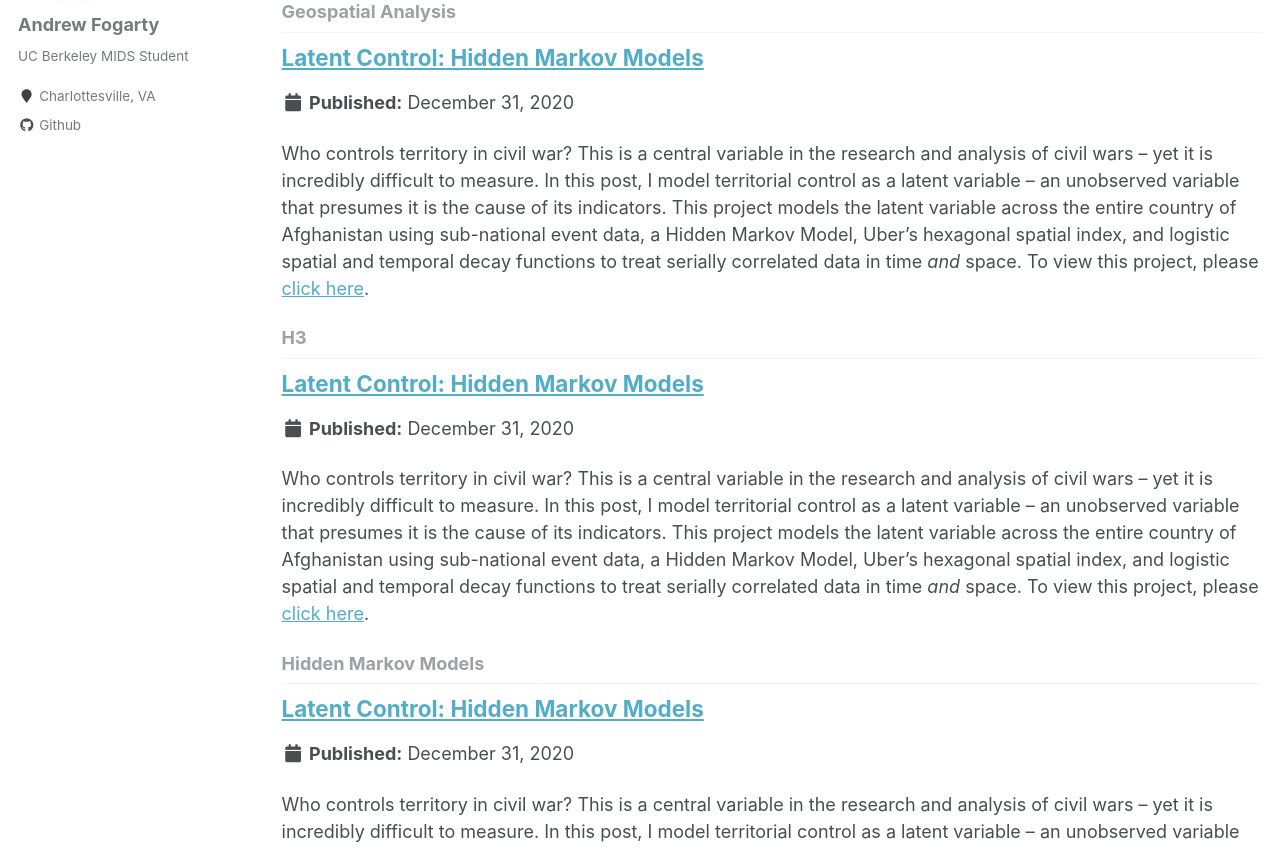
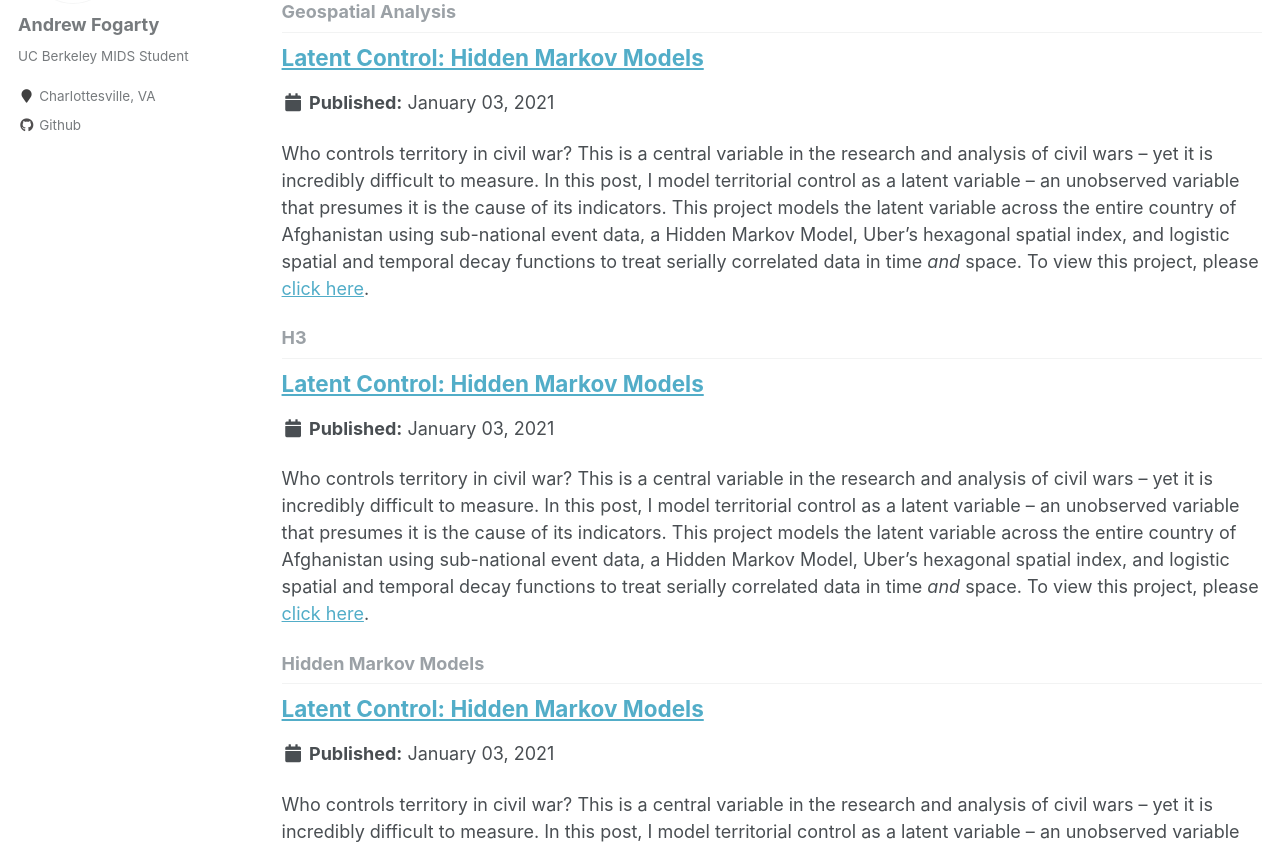
Before and after one commit to afogarty85/afogarty85.github.io, a Jekyll site: the page built from _pages/tag-archive.html, in a window 1280 px wide and 1400 px high, scrolled down 1278 px. Shown: the part 168-1017 px from the top of the window. Built offline with Jekyll 4.4.1, drawn with Linux system fonts in a browser that asks for light colours.

Commit message:
update hmm

```diff
--- a/_posts/2021-01-02-hmm.md
+++ b/_posts/2021-01-03-hmm.md
@@ -1,6 +1,6 @@
 ---
 title: 'Latent Control: Hidden Markov Models'
-date: 2020-12-31
+date: 2021-01-03
 permalink: /posts/2021/01/hmm/
 tags:
   - Hidden Markov Models
```
